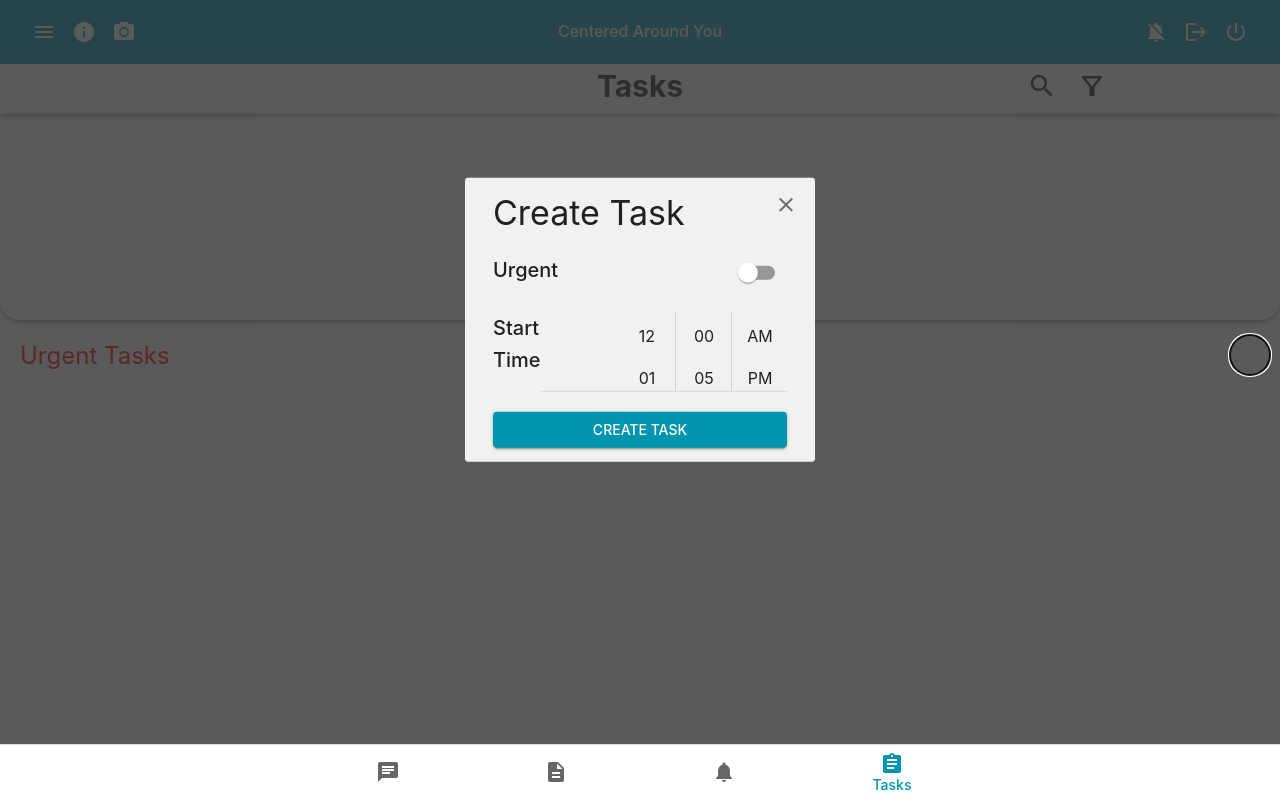
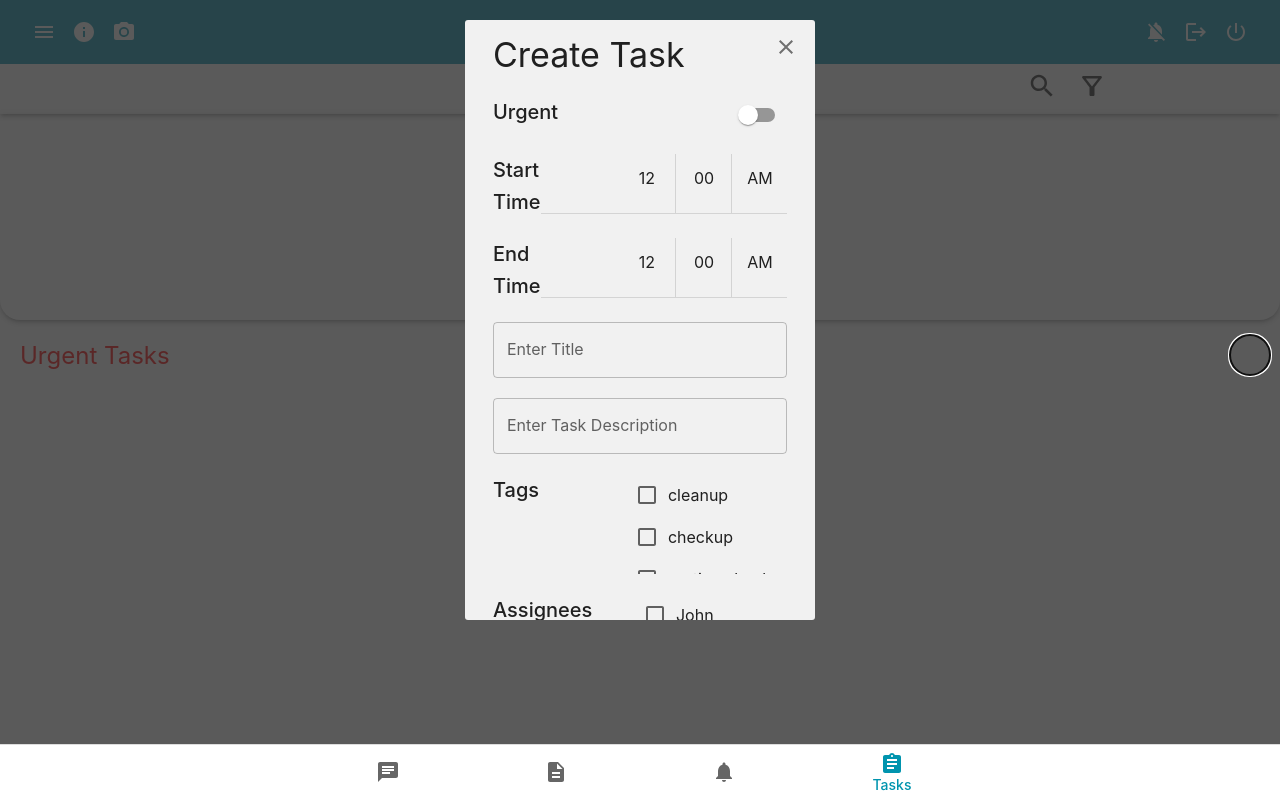
Before and after one commit to KevChen2003/BheemSense, a React (Vite) app in the folder app/: page /tasks in a window 1280 px wide. Both pictures are taken after a click on the button 1250 px from the left and 355 px from the top of the page. Built offline with nearby package versions, Linux system fonts and the light colour scheme.

Commit message:
modal done

```diff
--- a/app/package.json
+++ b/app/package.json
@@ -16,6 +16,7 @@
     "@mui/material": "^6.4.3",
     "@mui/x-date-pickers": "^7.28.0",
     "dayjs": "^1.11.13",
+    "prop-types": "^15.8.1",
     "react": "^18.3.1",
     "react-dom": "^18.3.1",
     "react-router-dom": "^7.2.0",
--- a/app/src/components/Modal.css
+++ b/app/src/components/Modal.css
@@ -33,6 +33,8 @@ body.active-modal {
     border-radius: 3px;
     max-width: 600px;
     min-width: 350px;
+    max-height: 600px;
+    overflow: auto;
 }
 
 .close-modal {
--- a/app/src/components/TaskModal.jsx
+++ b/app/src/components/TaskModal.jsx
@@ -1,17 +1,26 @@
 import React, { useState } from 'react';
 import './Modal.css';
-import { Box, Typography, IconButton, Switch, Button } from '@mui/material';
-import { Close, DataArray } from '@mui/icons-material';
+import { Box, Typography, IconButton, Switch, Button, TextField, Checkbox, FormGroup, FormControlLabel } from '@mui/material';
+import { Check, Close } from '@mui/icons-material';
 import { MultiSectionDigitalClock } from '@mui/x-date-pickers/MultiSectionDigitalClock';
 import { AdapterDayjs } from '@mui/x-date-pickers/AdapterDayjs';
 import { LocalizationProvider } from '@mui/x-date-pickers/LocalizationProvider';
+import PropTypes from 'prop-types';
 // import { MultiSectionDigitalClock, AdapterDayjs, LocalizationProvider} from '@mui/x-date-pickers';
 
-function TaskModal({ onClose }) {
+const tags = ['cleanup', 'checkup', 'routine check'];
+const assignees = ['John', 'Jessie', 'Ron'];
+
+function TaskModal({ onSubmit, onClose }) {
     const [data, setData] = useState({
         modalStatus: true,
         urgent: false,
-        startTime: null
+        startTime: null,
+        endTime: null,
+        title: '',
+        description: '',
+        tags: [],
+        assignees: []
     });
 
     const handleClose = () => {
@@ -32,15 +41,38 @@ function TaskModal({ onClose }) {
         })
     }
 
-    const handleClockChange = (value) => {
+    const handleClockChange = (name, value) => {
         setData({
             ...data,
-            startTime: value
+            [name]: value
         });
     }
 
+    const handleLists = (event, item) => {
+        const { name, checked } = event.target;
+        // grab list from data
+        let updatedList = [...data[name]];
+        if (checked) {
+            updatedList.push(item);
+        } else {
+            // filter and keep items that aren't == item
+            updatedList = updatedList.filter((i) => i !== item);
+        }
+        setData({
+            ...data,
+            [name]: updatedList
+        })
+    }
+
     const handleSubmit = (event) => {
-
+        event.preventDefault();
+        const modalCloseData = {
+            ...data,
+            modalStatus: false
+        }
+        setData(modalCloseData);
+        // data state isn't updated immediately, so just use modalCloseData for immedaite close
+        onSubmit(modalCloseData);
     }
 
     return (
@@ -84,11 +116,107 @@ function TaskModal({ onClose }) {
                             <Typography variant='h6' flex='1' align='left' >Start Time</Typography>
                             <LocalizationProvider dateAdapter={AdapterDayjs}>
                                 <MultiSectionDigitalClock
-                                    sx={{height: '80px', justifyContent: 'right'}}
+                                    sx={{height: '60px', justifyContent: 'right'}}
                                     value={data.startTime}
-                                    onChange={handleClockChange}
+                                    onChange={(value) => handleClockChange('startTime', value)}
                                 />
                             </LocalizationProvider>
+                        </Box>
+                        <Box sx={{
+                            display: 'flex',
+                            flexDirection: 'row',
+                            width: '100%',
+                            marginTop: '20px'
+                        }}>
+                            <Typography variant='h6' flex='1' align='left' >End Time</Typography>
+                            <LocalizationProvider dateAdapter={AdapterDayjs}>
+                                <MultiSectionDigitalClock
+                                    sx={{height: '60px', justifyContent: 'right'}}
+                                    value={data.endTime}
+                                    onChange={(value) => handleClockChange('endTime', value)}
+                                />
+                            </LocalizationProvider>
+                        </Box>
+                        <TextField
+                            name='title'
+                            label='Enter Title'
+                            variant='outlined'
+                            sx={{ marginTop: '20px' }}
+                            value={data.title}
+                            onChange={handleChange}
+                        />
+                        <TextField
+                            name='description'
+                            label='Enter Task Description'
+                            variant='outlined'
+                            sx={{ marginTop: '20px' }}
+                            value={data.description}
+                            onChange={handleChange}
+                            multiline
+                        />
+                        <Box sx={{
+                            display: 'flex',
+                            flexDirection: 'row',
+                            width: '100%',
+                            marginTop: '20px'
+                        }}>
+                            <Typography variant='h6' flex='1' align='left' >Tags</Typography>
+                            <FormGroup
+                                sx={{ maxHeight: '100px', overflow: 'auto' }}
+                            >
+                                <Box
+                                    sx={{ display: 'flex',
+                                        flexDirection: 'column'
+                                    }}
+                                >
+                                    {tags ? (
+                                        tags.map((tag, index) => (
+                                                <FormControlLabel
+                                                    control={<Checkbox />}
+                                                    label={tag}
+                                                    key={index}
+                                                    name='tags'
+                                                    onChange={(e) => handleLists(e, tag)}
+                                                />
+
+                                        ))
+                                    ) : (
+                                        <Typography>No tags</Typography>
+                                    )}
+                                </Box>
+                            </FormGroup>
+                        </Box>
+                        <Box sx={{
+                            display: 'flex',
+                            flexDirection: 'row',
+                            width: '100%',
+                            marginTop: '20px'
+                        }}>
+                            <Typography variant='h6' flex='1.07' align='left' >Assignees</Typography>
+                            <FormGroup
+                                sx={{ maxHeight: '100px', overflow: 'auto', flex: '1' }}
+                            >
+                                <Box
+                                    sx={{ display: 'flex',
+                                        flexDirection: 'column'
+                                    }}
+                                >
+                                    {assignees ? (
+                                        assignees.map((assignee, index) => (
+                                                <FormControlLabel
+                                                    control={<Checkbox />}
+                                                    label={assignee}
+                                                    key={index}
+                                                    name='assignees'
+                                                    onChange={(e) => handleLists(e, assignee)}
+                                                />
+
+                                        ))
+                                    ) : (
+                                        <Typography>No Assignees</Typography>
+                                    )}
+                                </Box>
+                            </FormGroup>
                         </Box>
                         <Button type='submit' variant='contained' color='primary' sx={{ marginTop: '20px' }}>Create Task</Button>
                     </Box>
@@ -98,4 +226,9 @@ function TaskModal({ onClose }) {
     )
 }
 
+TaskModal.propTypes = {
+    onSubmit: PropTypes.func.isRequired,
+    onClose: PropTypes.func.isRequired
+};
+
 export default TaskModal
--- a/app/src/pages/Tasks.jsx
+++ b/app/src/pages/Tasks.jsx
@@ -91,13 +91,18 @@ function Tasks() {
             })
         }, []);
 
+    const handleModalSubmit = (modalData) => {
+        // add data to database too
+        setModalStatus(modalData.modalStatus);
+    }
+
     const handleModalClose = (modalData) => {
         setModalStatus(modalData.modalStatus);
     }
 
     return (
         <>
-            {modalStatus && <TaskModal onClose={ handleModalClose }/>}
+            {modalStatus && <TaskModal onSubmit={ handleModalSubmit } onClose={handleModalClose} />}
             <PageTitle title={'Tasks'}/>
             <Box sx={{
                 width: '100vw',
```
Also changed, not shown: 1 other file (tests, documents, lock files or other folders).
